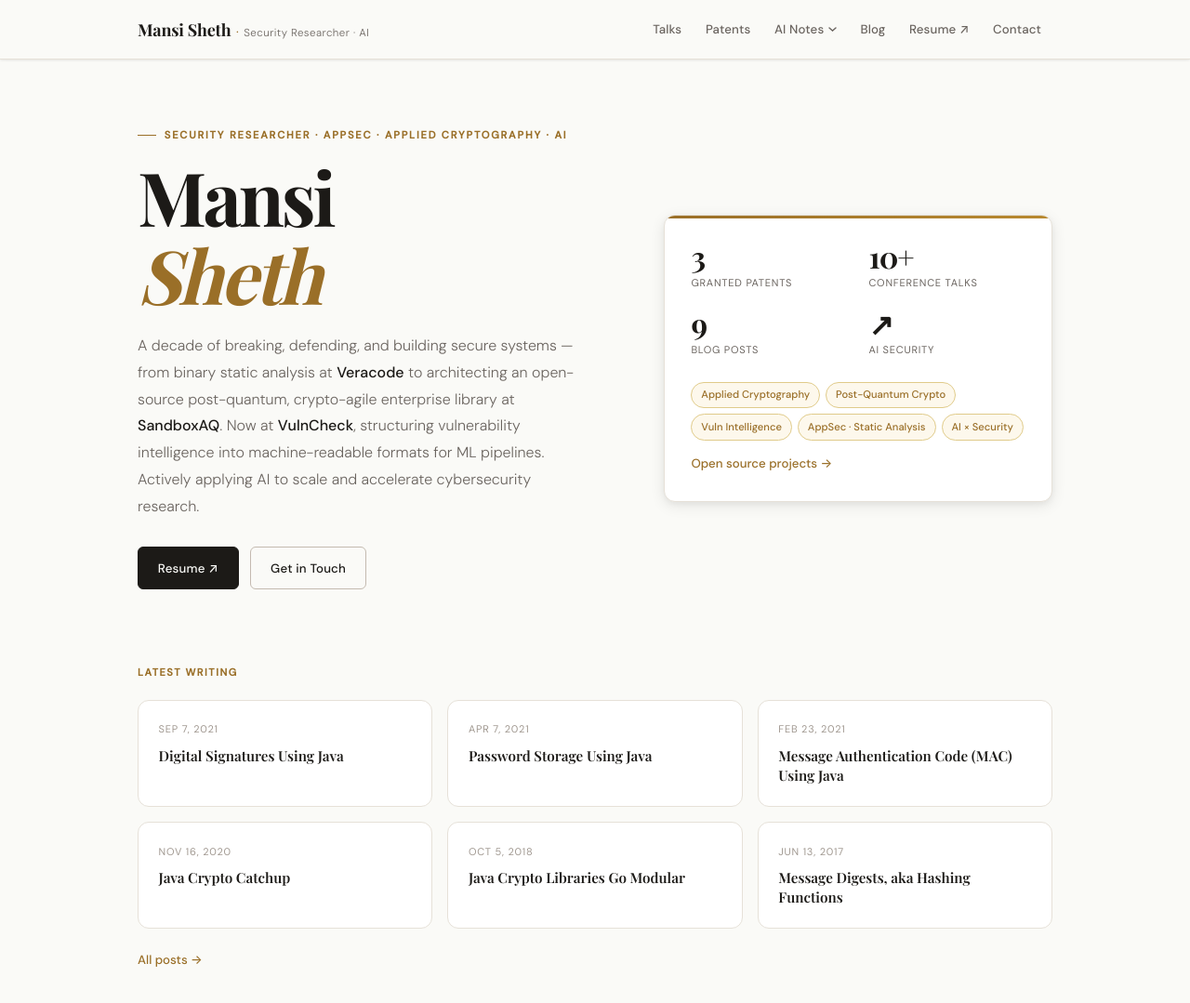
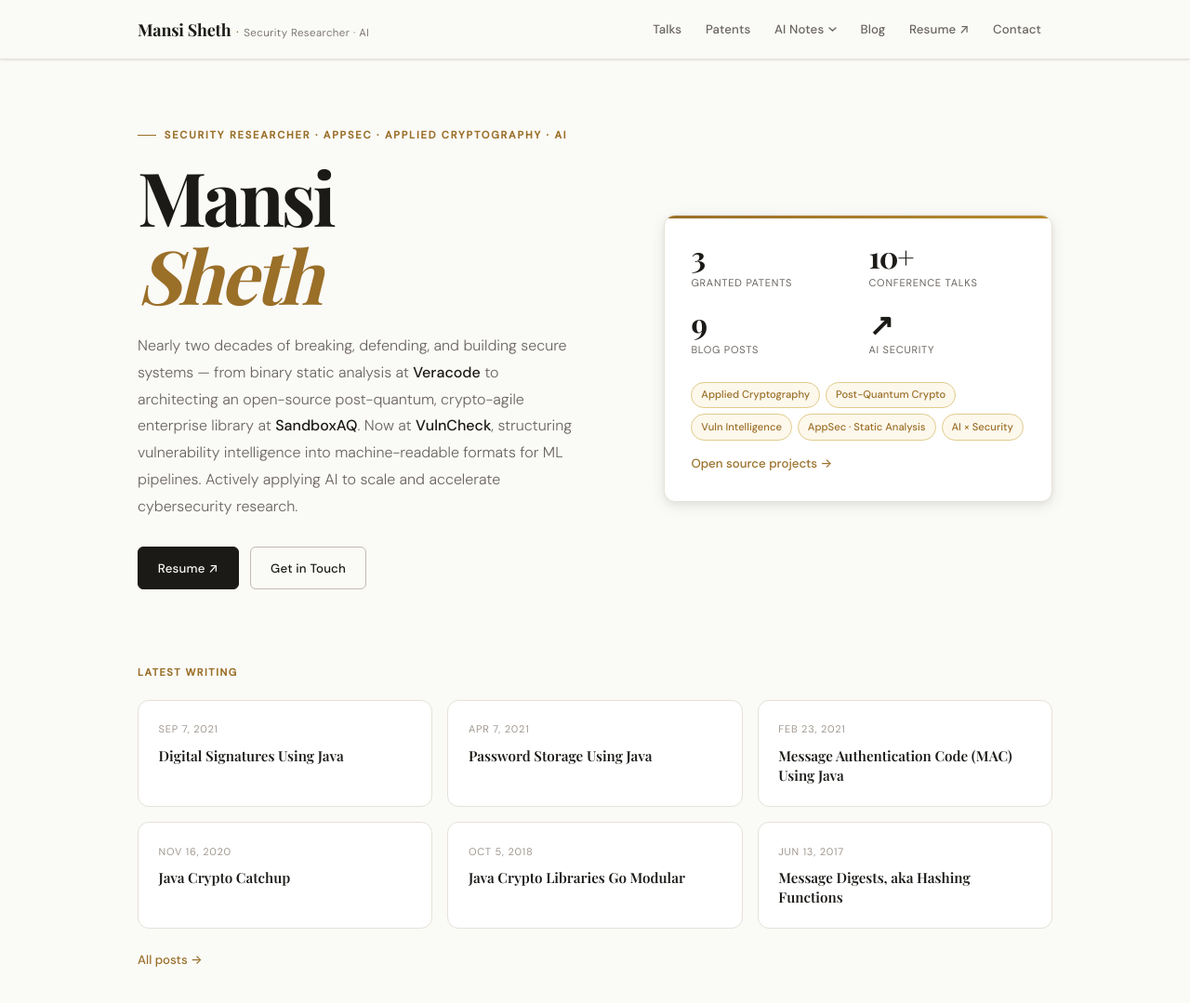
Before and after one commit to 1MansiS/1MansiS.github.io, a Jekyll site: the page built from index.md, in a window 1280 px wide and 1135 px high. Shown: the top 1079 px of the window at 93% size. Built offline with Jekyll 4.4.1, drawn with Linux system fonts in a browser that asks for light colours; some web fonts are replaced.

Commit message:
Changed look of right nav bar and intro content

```diff
--- a/_layouts/home.html
+++ b/_layouts/home.html
@@ -15,10 +15,10 @@ layout: default
     <div>
       <div class="h-card">
         <div class="stat-row">
-          <div><div class="s-num"><a href="/patents/">3</a></div><div class="s-lbl">Granted Patents</div></div>
-          <div><div class="s-num"><a href="/talks/">10+</a></div><div class="s-lbl">Conference Talks</div></div>
-          <div><div class="s-num"><a href="/blog/">9</a></div><div class="s-lbl">Blog Posts</div></div>
-          <div><div class="s-num"><a href="/ai/security-x-ai/">↗</a></div><div class="s-lbl">AI Security</div></div>
+          <a href="/patents/" class="stat-item"><div class="s-num">3</div><div class="s-lbl">Granted Patents</div></a>
+          <a href="/talks/" class="stat-item"><div class="s-num">10+</div><div class="s-lbl">Conference Talks</div></a>
+          <a href="/blog/" class="stat-item"><div class="s-num">9</div><div class="s-lbl">Blog Posts</div></a>
+          <a href="/ai/security-x-ai/" class="stat-item"><div class="s-num">↗</div><div class="s-lbl">AI Security</div></a>
         </div>
         <div class="chips">
           <span class="chip">Applied Cryptography</span>
--- a/assets/css/style.css
+++ b/assets/css/style.css
@@ -280,9 +280,14 @@ button { font-family: var(--sans); cursor: pointer; }
 }
 .stat-row { display: grid; grid-template-columns: 1fr 1fr; gap: 1.15rem 1.4rem; margin-bottom: 1.5rem; }
 .s-num { font-family: var(--serif); font-size: 2rem; font-weight: 700; color: var(--text); line-height: 1; letter-spacing: -.03em; }
-.s-num a { color: inherit; text-decoration: none; transition: color var(--dur) var(--ease); }
-.s-num a:hover { color: var(--gold); }
 .s-lbl { font-size: .69rem; color: var(--muted); margin-top: .18rem; text-transform: uppercase; letter-spacing: .07em; }
+.stat-item {
+  display: block; text-decoration: none; color: inherit;
+  padding: .5rem .6rem; margin: -.5rem -.6rem;
+  border-radius: var(--r); transition: background var(--dur) var(--ease);
+}
+.stat-item:hover { background: var(--surface2); }
+.stat-item:hover .s-num { color: var(--gold); }
 .chips { display: flex; flex-wrap: wrap; gap: .38rem; }
 .chip {
   display: inline-flex; padding: .22rem .62rem;
--- a/index.md
+++ b/index.md
@@ -3,4 +3,4 @@ layout: home
 title: Home
 permalink: /
 ---
-A decade of breaking, defending, and building secure systems — from binary static analysis at **Veracode** to architecting an open-source post-quantum, crypto-agile enterprise library at **SandboxAQ**. Now at **VulnCheck**, structuring vulnerability intelligence into machine-readable formats for ML pipelines. Actively applying AI to scale and accelerate cybersecurity research.
+Nearly two decades of breaking, defending, and building secure systems — from binary static analysis at **Veracode** to architecting an open-source post-quantum, crypto-agile enterprise library at **SandboxAQ**. Now at **VulnCheck**, structuring vulnerability intelligence into machine-readable formats for ML pipelines. Actively applying AI to scale and accelerate cybersecurity research.
```
